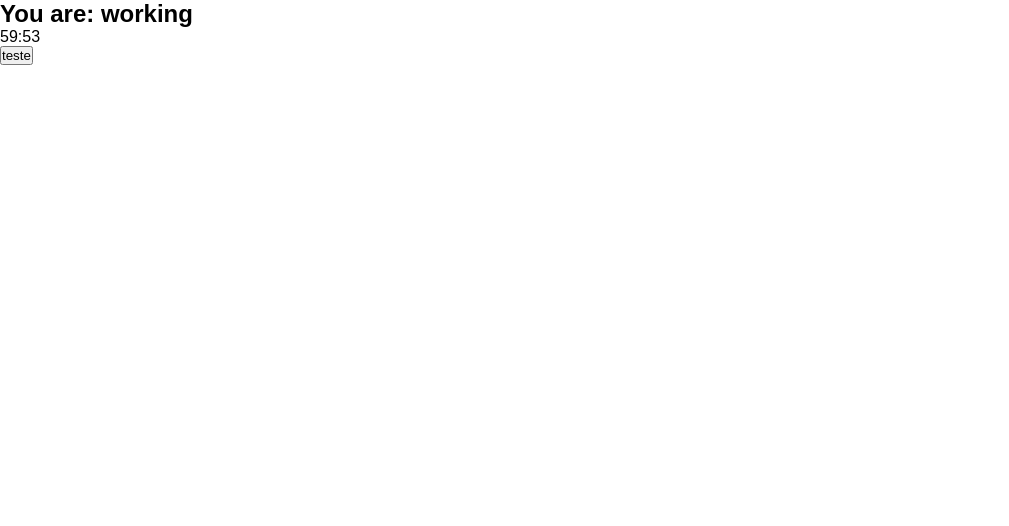
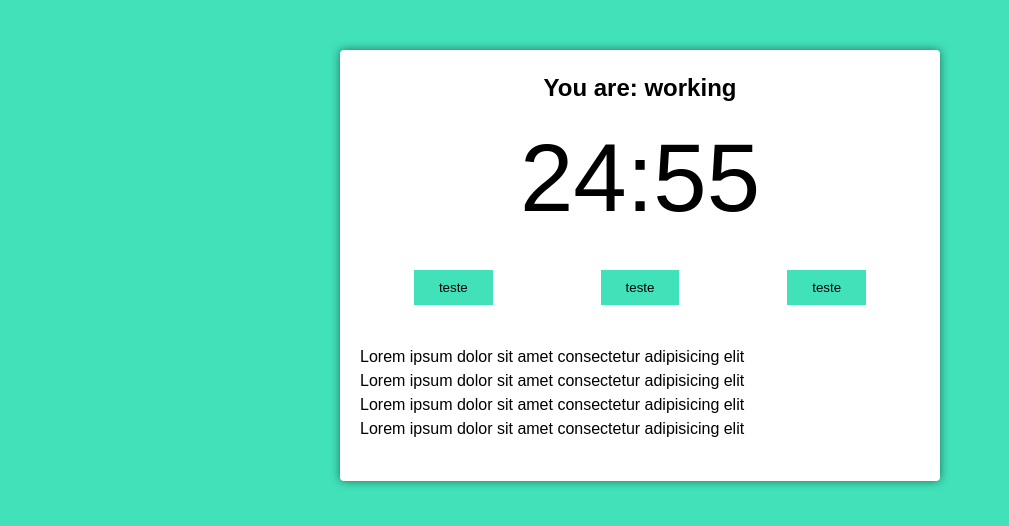
Before and after one commit to rdGxd/typescript_pomodoro_react, a React (Create React App) app: page / in a window 1280 px wide. Shown: the top 526 px of the page, without its empty margins (0-1009 px from the left). Built offline with nearby package versions, Linux system fonts and the light colour scheme.

Commit message:
Configurando CSS

```diff
--- a/src/App.tsx
+++ b/src/App.tsx
@@ -1,11 +1,19 @@
+// Importando o componente PomodoroTimer do local especificado
 import { PomodoroTimer } from './components/pomodoro-timer';
 
+// Função principal do aplicativo
 function App(): JSX.Element {
   return (
-    <div className="App">
-      <PomodoroTimer defaultPomodoroTime={3600} />
+    <div className="container">
+      {/* Renderiza o componente PomodoroTimer com as propriedades configuradas */}
+      <PomodoroTimer
+        pomodoroTime={1500} // Tempo do Pomodoro em segundos (25 minutos)
+        shortRestTime={300} // Tempo de descanso curto em segundos (5 minutos)
+        longRestTime={900} // Tempo de descanso longo em segundos (15 minutos)
+        cycles={4} // Número de ciclos (Pomodoros) por ciclo completo
+      />
     </div>
   );
 }
 
-export default App;
+export default App; // Exporta a função App como componente principal
--- a/src/components/pomodoro-timer.tsx
+++ b/src/components/pomodoro-timer.tsx
@@ -1,32 +1,47 @@
 // Importando as dependências necessárias
 import { useState } from 'react';
-import { useInterval } from '../hooks/use-interval';
-import { Button } from './button';
-import { Timer } from './timer';
+import { useInterval } from '../hooks/use-interval'; // Importando o hook personalizado useInterval
+import { Button } from './button'; // Importando o componente Button
+import { Timer } from './timer'; // Importando o componente Timer
 
 // Definindo a interface para as propriedades do componente
 interface Props {
-  defaultPomodoroTime: number; // Propriedade que define o tempo inicial do contador
+  pomodoroTime: number; // Tempo inicial do contador do Pomodoro
+  shortRestTime: number; // Tempo mínimo de descanso
+  longRestTime: number; // Tempo máximo de descanso
+  cycles: number; // Número de ciclos
 }
 
 // Definindo o componente PomodoroTimer
 export function PomodoroTimer(props: Props): JSX.Element {
-  // Definindo o estado do contador principal do pomodoro usando o valor fornecido nas props
-  const [mainTime, setMainTime] = useState(props.defaultPomodoroTime);
+  // Definindo o estado do contador principal do Pomodoro usando o valor fornecido nas props
+  const [mainTime, setMainTime] = useState(props.pomodoroTime);
 
   // Utilizando o hook useInterval para atualizar o contador a cada segundo
   useInterval(() => {
     setMainTime(mainTime - 1); // Decrementa o tempo a cada chamada do intervalo
   }, 1000);
 
-  // Renderizando o componente com a contagem regressiva formatada em segundosToTime
+  // Renderizando o componente PomodoroTimer
   return (
     <div className="pomodoro">
       <h2>You are: working</h2>
+      {/* Renderiza o componente Timer com o tempo atual */}
       <Timer mainTime={mainTime} />
-      {/* Renderiza o componente Timer com o tempo atual */}
-      <Button text="teste" onClick={() => console.log(1)} />
-      {/* Renderiza um botão de teste */}
+      {/* Renderiza botões de teste */}
+      <div className="controls">
+        <Button text="teste" onClick={() => console.log(1)} />{' '}
+        <Button text="teste" onClick={() => console.log(1)} />{' '}
+        <Button text="teste" onClick={() => console.log(1)} />
+      </div>
+
+      {/* Exibe detalhes adicionais */}
+      <div className="details">
+        <p>Lorem ipsum dolor sit amet consectetur adipisicing elit</p>
+        <p>Lorem ipsum dolor sit amet consectetur adipisicing elit</p>
+        <p>Lorem ipsum dolor sit amet consectetur adipisicing elit</p>
+        <p>Lorem ipsum dolor sit amet consectetur adipisicing elit</p>
+      </div>
     </div>
   );
 }
--- a/src/index.css
+++ b/src/index.css
@@ -1,3 +1,4 @@
+/* Estilo global para redefinir margens, preenchimentos, bordas e caixa de modelo padrão */
 * {
   margin: 0;
   padding: 0;
@@ -5,6 +6,76 @@
   box-sizing: border-box;
 }
 
+/* Estilo básico para o corpo da página */
 body {
   font-family: sans-serif;
+  background-color: #41e2ba; /* Cor de fundo da página */
+  transition: background-color 300ms ease-in-out; /* Transição suave da cor de fundo */
+  line-height: 1.5; /* Espaçamento entre linhas */
 }
+
+/* Estilo para o contêiner principal */
+.container {
+  max-width: 640px;
+  margin: 0 auto; /* Centralizar horizontalmente */
+}
+
+/* Estilo para a fase de trabalho (Pomodoro ativo) */
+.working {
+  background: #ef5d50; /* Cor de fundo durante o tempo de trabalho */
+}
+
+/* Classe para ocultar um elemento */
+.hidden {
+  display: none;
+}
+
+/* Estilo para a seção do Pomodoro */
+.pomodoro {
+  background: #fff; /* Cor de fundo do bloco do Pomodoro */
+  margin: 50px 20px; /* Margem externa superior e inferior */
+  padding: 20px; /* Preenchimento interno */
+  border-radius: 4px; /* Arredondamento das bordas */
+  box-shadow: 0 0 10px rgba(0, 0, 0, 0.5); /* Sombra leve */
+}
+
+/* Estilo para o cabeçalho do Pomodoro */
+.pomodoro h2 {
+  font-size: 24px;
+  text-align: center; /* Centralizar texto */
+}
+
+/* Estilo para o timer do Pomodoro */
+.pomodoro .timer {
+  font-size: 6rem; /* Tamanho grande para o timer */
+  text-align: center; /* Centralizar o timer */
+}
+
+/* Estilo para os controles do Pomodoro */
+.pomodoro .controls {
+  display: flex; /* Exibir os controles em uma linha */
+  align-items: center; /* Alinhar verticalmente ao centro */
+  justify-content: space-evenly; /* Espaçamento uniforme entre os controles */
+}
+
+/* Estilo para os botões no Pomodoro */
+.pomodoro button {
+  background: #41e2ba; /* Cor de fundo dos botões */
+  border: none;
+  cursor: pointer;
+  padding: 10px 25px;
+  color: #000;
+  transition: background-color 300ms ease-in-out; /* Transição suave da cor de fundo */
+  margin: 20px auto; /* Margem superior e inferior */
+}
+
+/* Estilo para os botões durante a fase de trabalho (Pomodoro ativo) */
+.working .pomodoro button {
+  background: #ef5d50; /* Cor de fundo dos botões durante o tempo de trabalho */
+  color: #fff; /* Cor do texto durante o tempo de trabalho */
+}
+
+/* Estilo para os detalhes do Pomodoro (tempo restante, etc.) */
+.pomodoro .details {
+  margin: 20px 0; /* Margem superior e inferior */
+}
```
